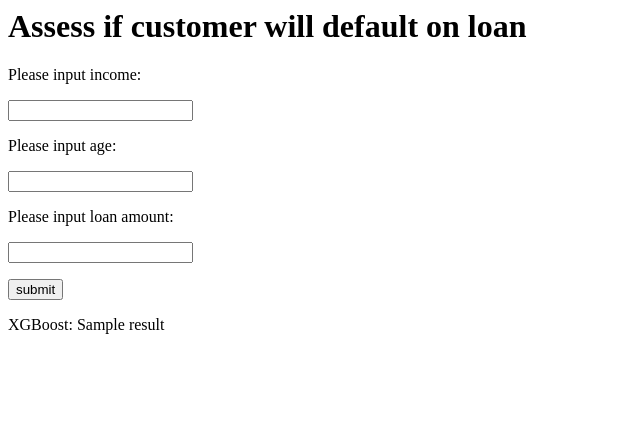
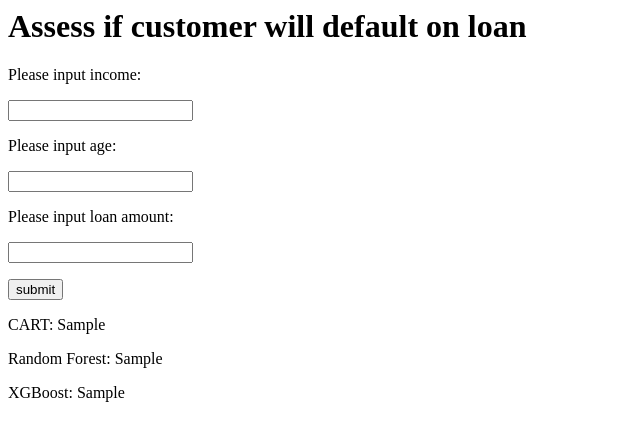
Before and after one commit to 3inyi16/final-assignment, a Flask app: template templates/index.html in a window 1280 px wide. Shown: the top 441 px of the page, without its empty margins (0-640 px from the left). Run offline with Flask 2, Linux system fonts and the light colour scheme; the template is opened without the code that fills it: most values are stand-ins (such as "Sample title", 1, 10 or a date in 2020).

Commit message:
Update index.html

```diff
--- a/templates/index.html
+++ b/templates/index.html
@@ -10,6 +10,8 @@
             <p><input type="number" name="loan"></p>
             <p><input type = "submit" value = "submit"></p>
         </form>
-        <p>XGBoost: {{result}}</p>
+        <p>CART: {{result1}}</p>
+        <p>Random Forest: {{result2}}</p>
+        <p>XGBoost: {{result3}}</p>
     </body>
 </html>
```
